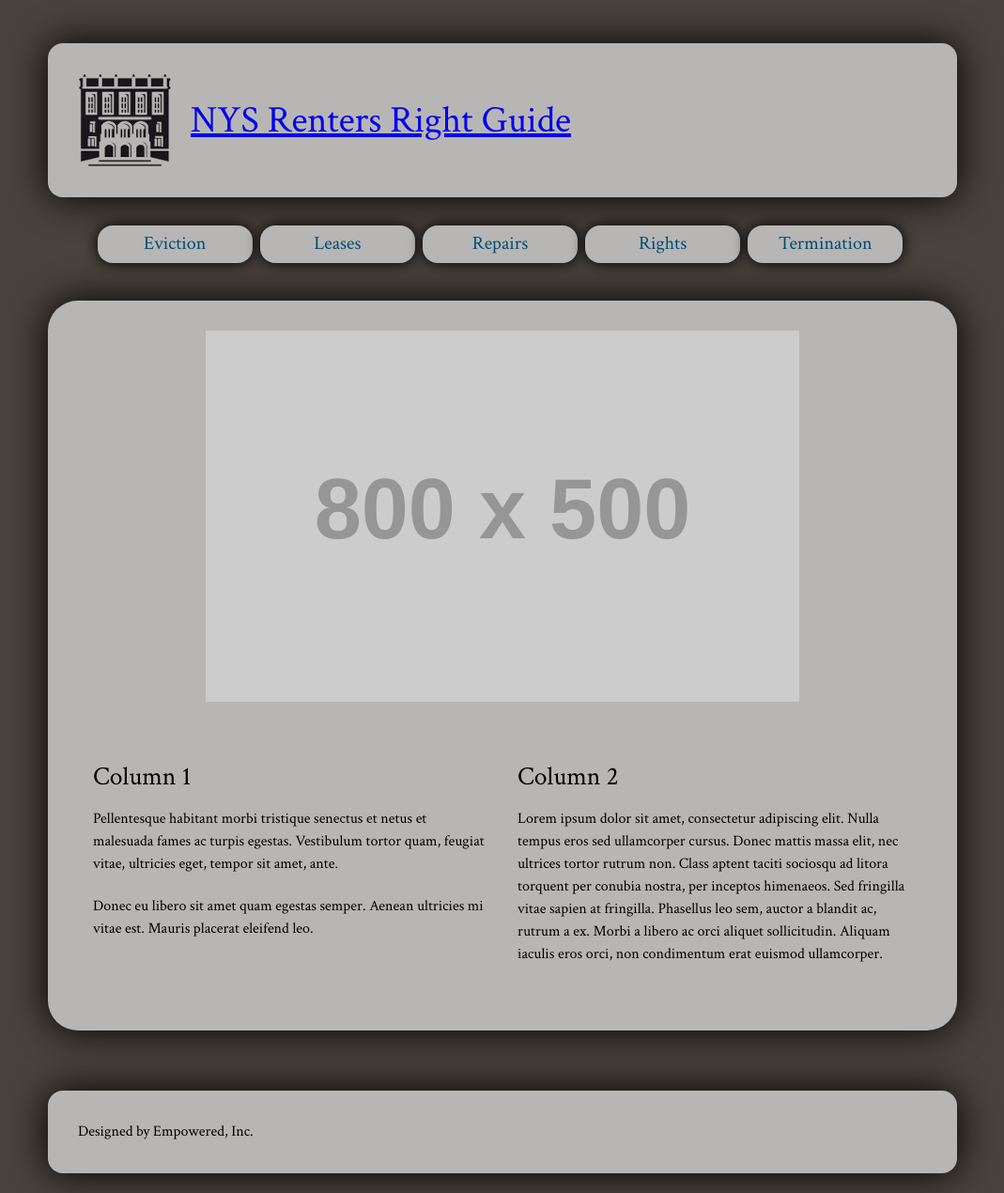
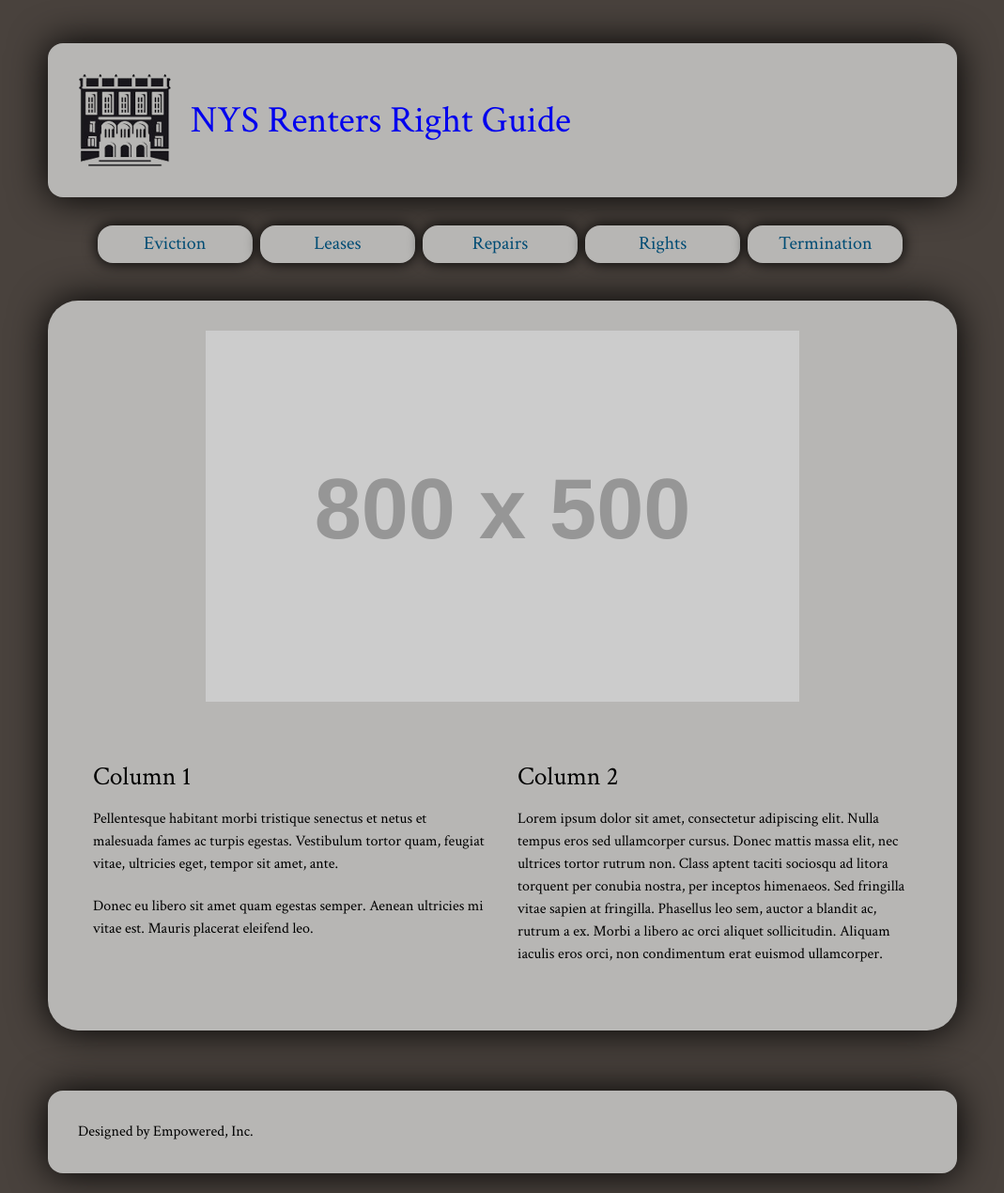
Before and after one commit to iinf362/team2, a Jekyll site: the page built from index.html, in a window 1280 px wide. Shown: the whole page at 94% size, without its empty margins (105-1174 px from the left). Built offline with Jekyll 4.4.1, drawn with Linux system fonts in a browser that asks for light colours.

Commit message:
Update style.css

```diff
--- a/css/style.css
+++ b/css/style.css
@@ -96,6 +96,10 @@ small, .font_small {font-size: 0.833em;}
 	color: #005c8a;
 	font-size: 40px;
 	text-align: center;
+}
+
+.title a,.titlea:hover{
+	text-decoration: none;
 }
 
 .title-block {
```
